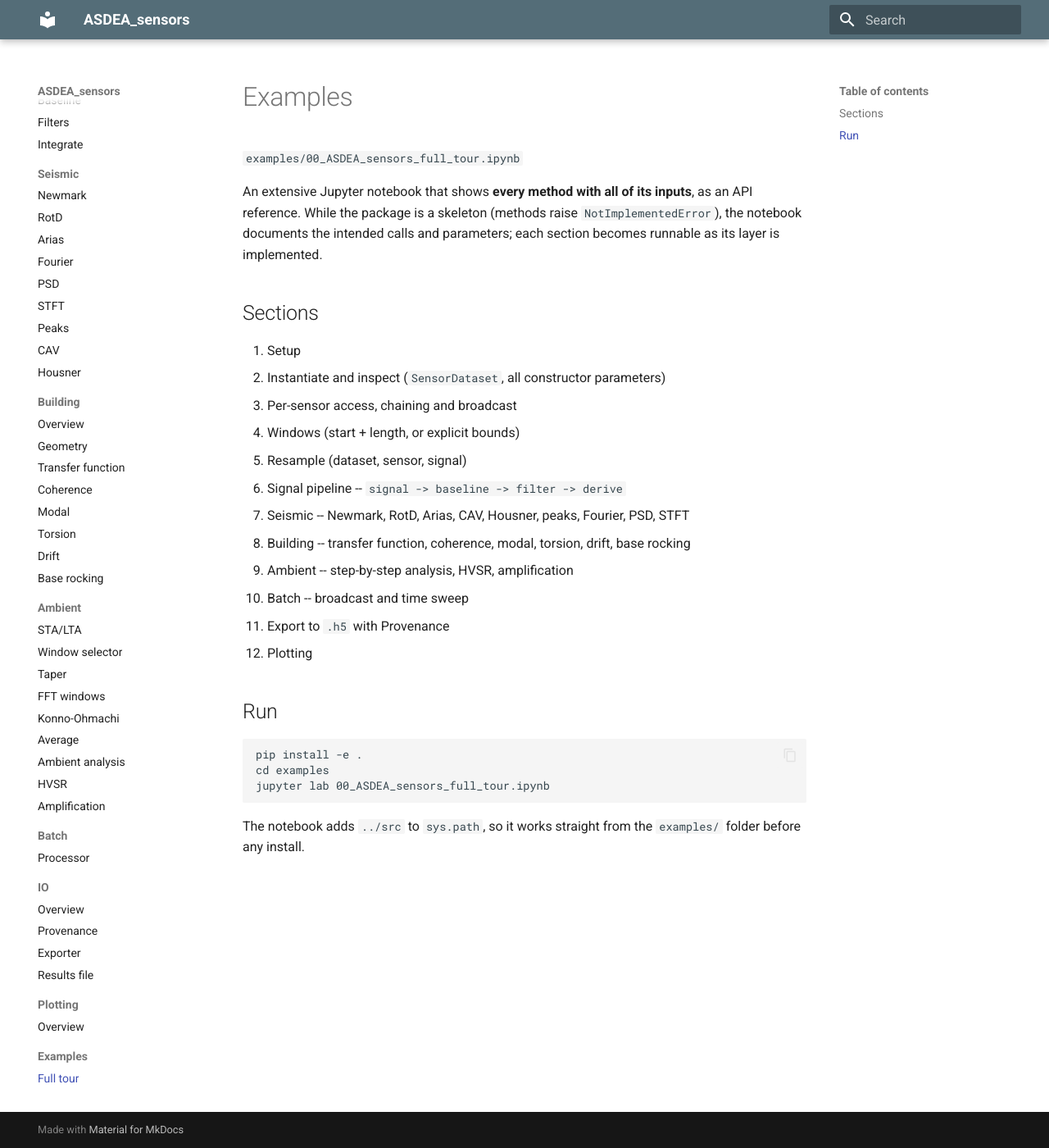
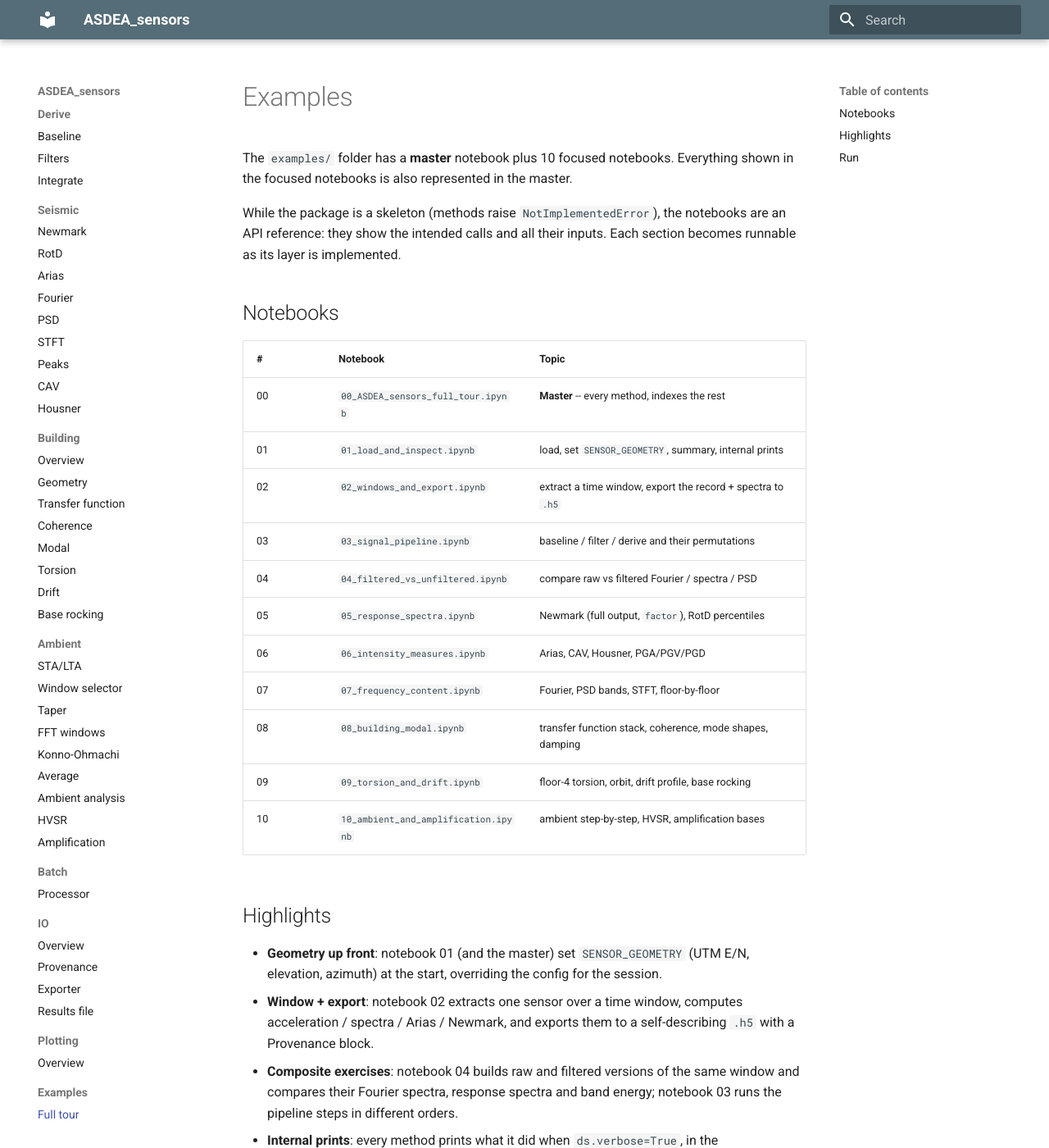
Before and after one commit to ppalacios92/ladruno_ASDEA_sensors, an MkDocs documentation site: the page built from docs/examples.md, in a window 1280 px wide and 1400 px high. Shown: the whole window at 82% size. Built offline with MkDocs 1.6.1 and Material for MkDocs 9.7.7, drawn with Linux system fonts in a browser that asks for light colours; some of the changed text lies outside the part shown.

Commit message:
Add master + 10 topic example notebooks; document internal-print convention

````diff
--- a/docs/examples.md
+++ b/docs/examples.md
@@ -1,26 +1,41 @@
 # Examples
 
-`examples/00_ASDEA_sensors_full_tour.ipynb`
+The `examples/` folder has a **master** notebook plus 10 focused notebooks.
+Everything shown in the focused notebooks is also represented in the master.
 
-An extensive Jupyter notebook that shows **every method with all of its
-inputs**, as an API reference. While the package is a skeleton (methods raise
-`NotImplementedError`), the notebook documents the intended calls and
-parameters; each section becomes runnable as its layer is implemented.
+While the package is a skeleton (methods raise `NotImplementedError`), the
+notebooks are an API reference: they show the intended calls and all their
+inputs. Each section becomes runnable as its layer is implemented.
 
-## Sections
+## Notebooks
 
-1. Setup
-2. Instantiate and inspect (`SensorDataset`, all constructor parameters)
-3. Per-sensor access, chaining and broadcast
-4. Windows (start + length, or explicit bounds)
-5. Resample (dataset, sensor, signal)
-6. Signal pipeline -- `signal -> baseline -> filter -> derive`
-7. Seismic -- Newmark, RotD, Arias, CAV, Housner, peaks, Fourier, PSD, STFT
-8. Building -- transfer function, coherence, modal, torsion, drift, base rocking
-9. Ambient -- step-by-step analysis, HVSR, amplification
-10. Batch -- broadcast and time sweep
-11. Export to `.h5` with Provenance
-12. Plotting
+| # | Notebook | Topic |
+|---|----------|-------|
+| 00 | `00_ASDEA_sensors_full_tour.ipynb` | **Master** -- every method, indexes the rest |
+| 01 | `01_load_and_inspect.ipynb` | load, set `SENSOR_GEOMETRY`, summary, internal prints |
+| 02 | `02_windows_and_export.ipynb` | extract a time window, export the record + spectra to `.h5` |
+| 03 | `03_signal_pipeline.ipynb` | baseline / filter / derive and their permutations |
+| 04 | `04_filtered_vs_unfiltered.ipynb` | compare raw vs filtered Fourier / spectra / PSD |
+| 05 | `05_response_spectra.ipynb` | Newmark (full output, `factor`), RotD percentiles |
+| 06 | `06_intensity_measures.ipynb` | Arias, CAV, Housner, PGA/PGV/PGD |
+| 07 | `07_frequency_content.ipynb` | Fourier, PSD bands, STFT, floor-by-floor |
+| 08 | `08_building_modal.ipynb` | transfer function stack, coherence, mode shapes, damping |
+| 09 | `09_torsion_and_drift.ipynb` | floor-4 torsion, orbit, drift profile, base rocking |
+| 10 | `10_ambient_and_amplification.ipynb` | ambient step-by-step, HVSR, amplification bases |
+
+## Highlights
+
+- **Geometry up front**: notebook 01 (and the master) set `SENSOR_GEOMETRY`
+  (UTM E/N, elevation, azimuth) at the start, overriding the config for the
+  session.
+- **Window + export**: notebook 02 extracts one sensor over a time window,
+  computes acceleration / spectra / Arias / Newmark, and exports them to a
+  self-describing `.h5` with a Provenance block.
+- **Composite exercises**: notebook 04 builds raw and filtered versions of the
+  same window and compares their Fourier spectra, response spectra and band
+  energy; notebook 03 runs the pipeline steps in different orders.
+- **Internal prints**: every method prints what it did when `ds.verbose=True`,
+  in the ShakerMakerResults style.
 
 ## Run
 
@@ -30,5 +45,5 @@ cd examples
 jupyter lab 00_ASDEA_sensors_full_tour.ipynb
 ```
 
-The notebook adds `../src` to `sys.path`, so it works straight from the
+The notebooks add `../src` to `sys.path`, so they work straight from the
 `examples/` folder before any install.
````
Also changed, not shown: docs/index.md (+4 -0 lines), 11 other files.
